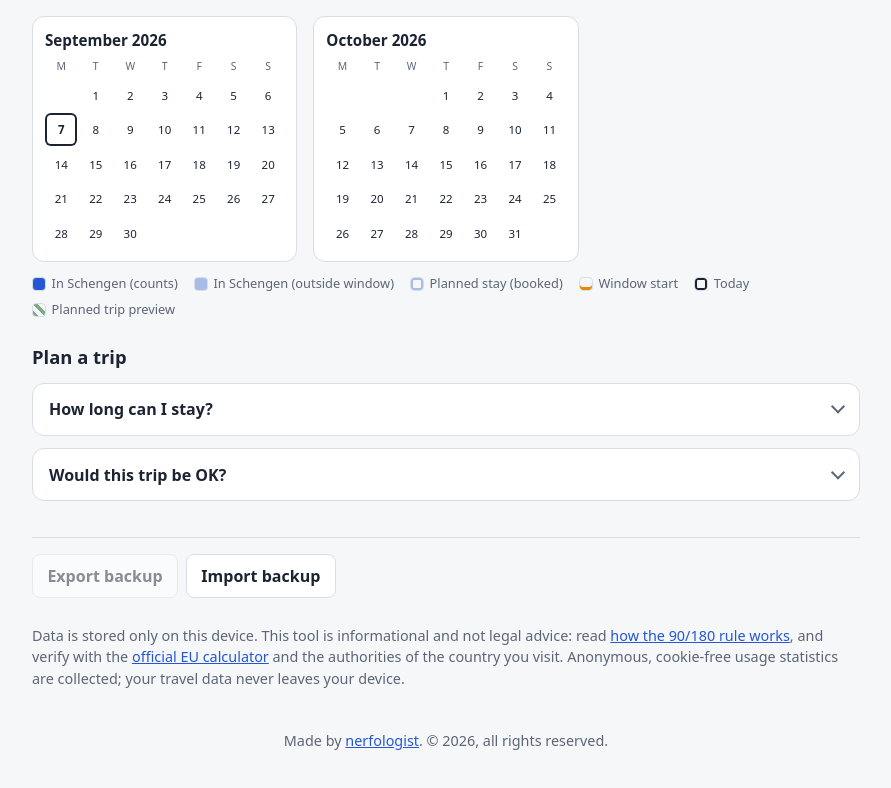
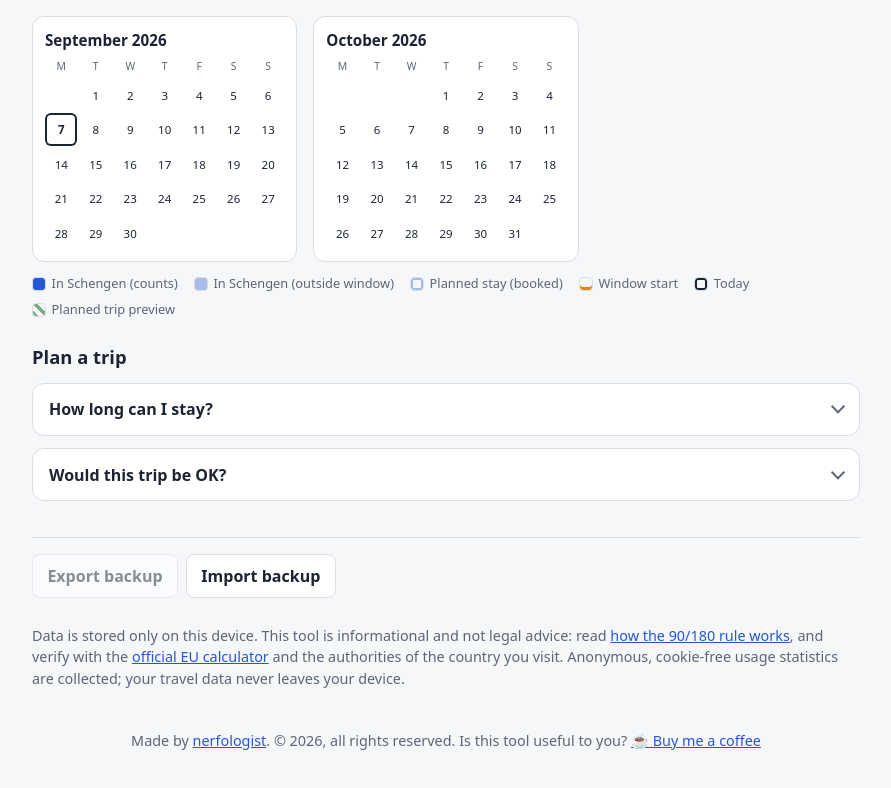
Before and after one commit to nerfologist/better-schengen-calculator, a React (Vite) app: page / in a window 1280 px wide. Shown: the part 1112-1900 px from the top of the page, without its empty margins (194-1085 px from the left). Built offline with nearby package versions, Linux system fonts and the light colour scheme.

Commit message:
Add a Buy Me a Coffee link to the footer credits
With a donate-clicked analytics event to see whether it earns its
place.

```diff
--- a/src/App.tsx
+++ b/src/App.tsx
@@ -92,7 +92,15 @@ export default function App() {
           <a href="https://github.com/nerfologist" target="_blank" rel="noreferrer">
             nerfologist
           </a>
-          . © 2026, all rights reserved.
+          . © 2026, all rights reserved. Is this tool useful to you?{' '}
+          <a
+            href="https://buymeacoffee.com/nerfologist"
+            target="_blank"
+            rel="noreferrer"
+            onClick={() => track('donate-clicked')}
+          >
+            ☕ Buy me a coffee
+          </a>
         </p>
       </footer>
     </div>
```
